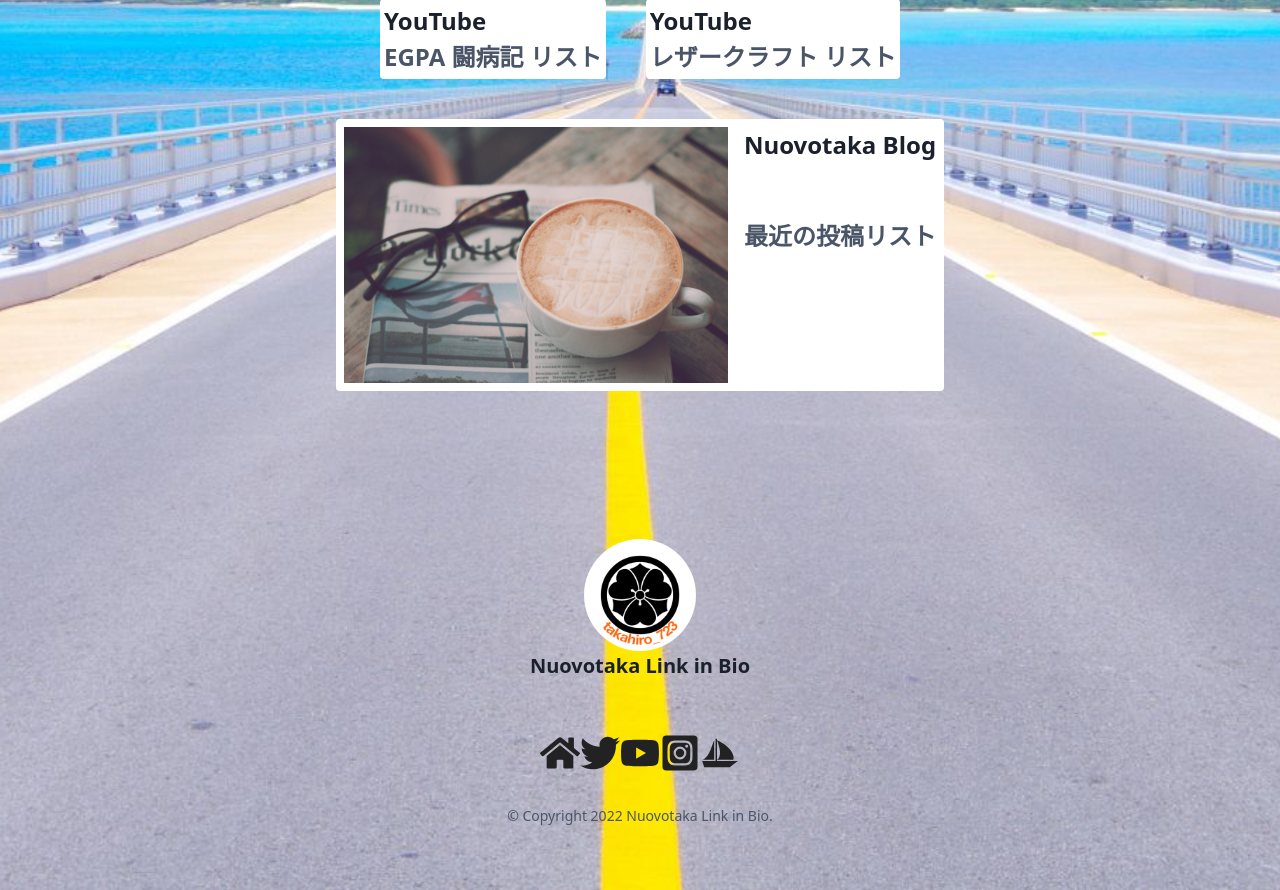
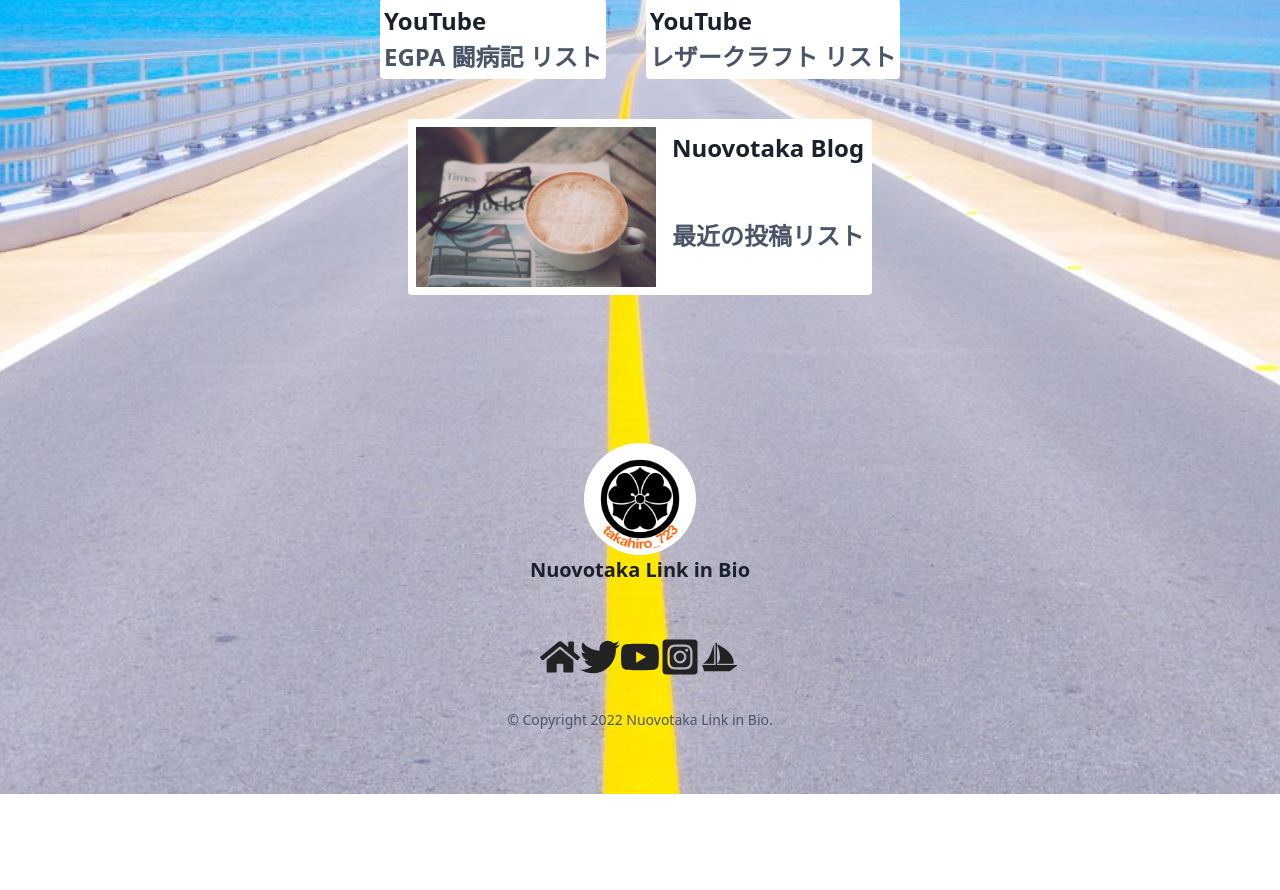
Before and after one commit to nuovotaka/link_in_bio_2022, a Next.js app: page / in a window 1280 px wide. Shown: the part 900-1790 px from the top of the page. After the commit the page ends 1694 px from the top, so only its background shows below. Built offline with nearby package versions, Linux system fonts and the light colour scheme; no server answers.

Commit message:
Update CTA blog banner

```diff
--- a/src/cta/CTABlogBanner.tsx
+++ b/src/cta/CTABlogBanner.tsx
@@ -8,9 +8,12 @@ type ICTABlogBannerProps = {
 const CTABlogBanner = (props: ICTABlogBannerProps) => (
   <div className="text-center p-4 sm:text-left sm:flex-row sm:items-center sm:justify-between sm:p-5 bg-primary-100 rounded-md">
     <div className="rounded bg-white p-2 text-2xl font-semibold">
-      <a className="grid grid-rows-3 grid-flow-col gap-4" href={props.url_link}>
+      <a
+        className="grid grid-rows-3 grid-flow-col gap-4 justify-items-center items-center"
+        href={props.url_link}
+      >
         <img
-          className="row-span-3 object-scale-down w-96"
+          className="row-span-3 w-min sm:w-60"
           src={props.img_link}
           alt="image"
         />
```
